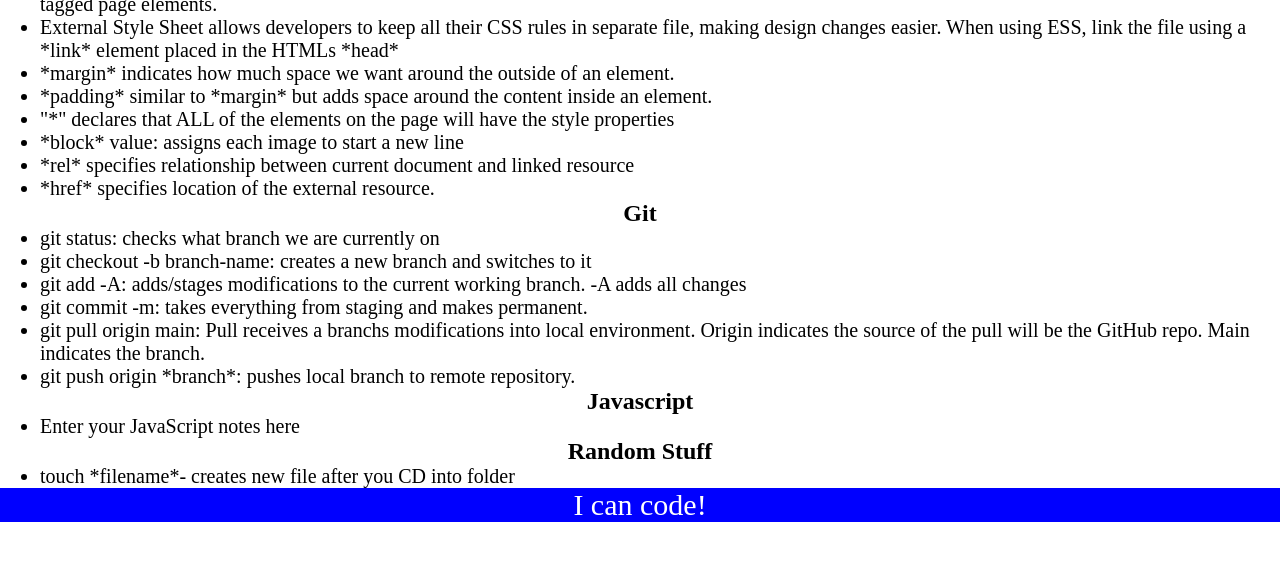
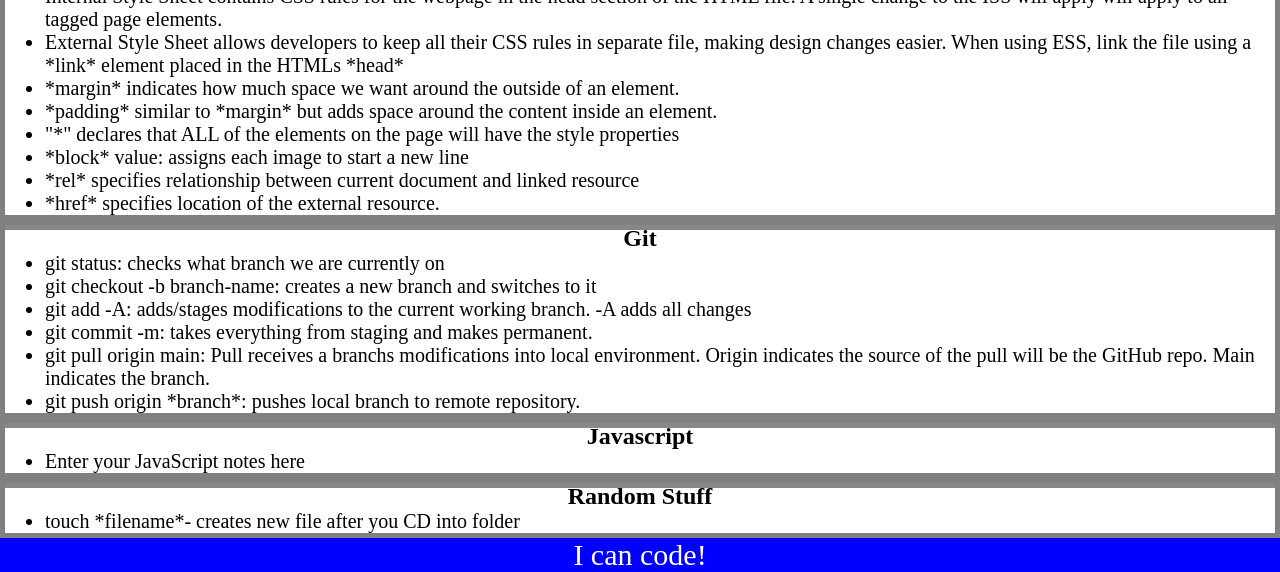
Before and after one commit to Coltrin42/prework-study-guide, a plain HTML site: page index.html in a window 1280 px wide. Shown: the part 297-869 px from the top of the page. Before the commit the page ends 819 px from the top, so only its background shows below. Drawn offline with Linux system fonts and the light colour scheme.

Commit message:
added css attributes

```diff
--- a/assets/style.css
+++ b/assets/style.css
@@ -1,20 +1,26 @@
 * {
+
     margin: 0;
     padding: 0;
+
 }
 header,
 footer {
+
     width: 100%
     height: 120px;
     background-color: blue;
     color: white;
+
 }
 h1,
 h2 {
+
     text-align: center;
 
 }
 img {
+
     display: block;
     height: 50px;
     margin-left: auto;
@@ -23,11 +29,26 @@ img {
 }
 
 ul {
+
     padding-left: 40px;
     font-size: 20px;
+
 }
 p {
+
     text-align: center;
     font-size: 30px;
 
 }
+
+.card {
+
+    width: 80%
+
+    margin: 40px auto;
+
+    border: 5px solid gray;
+
+    box-shadow: 5px 10px #888888
+
+}
```
